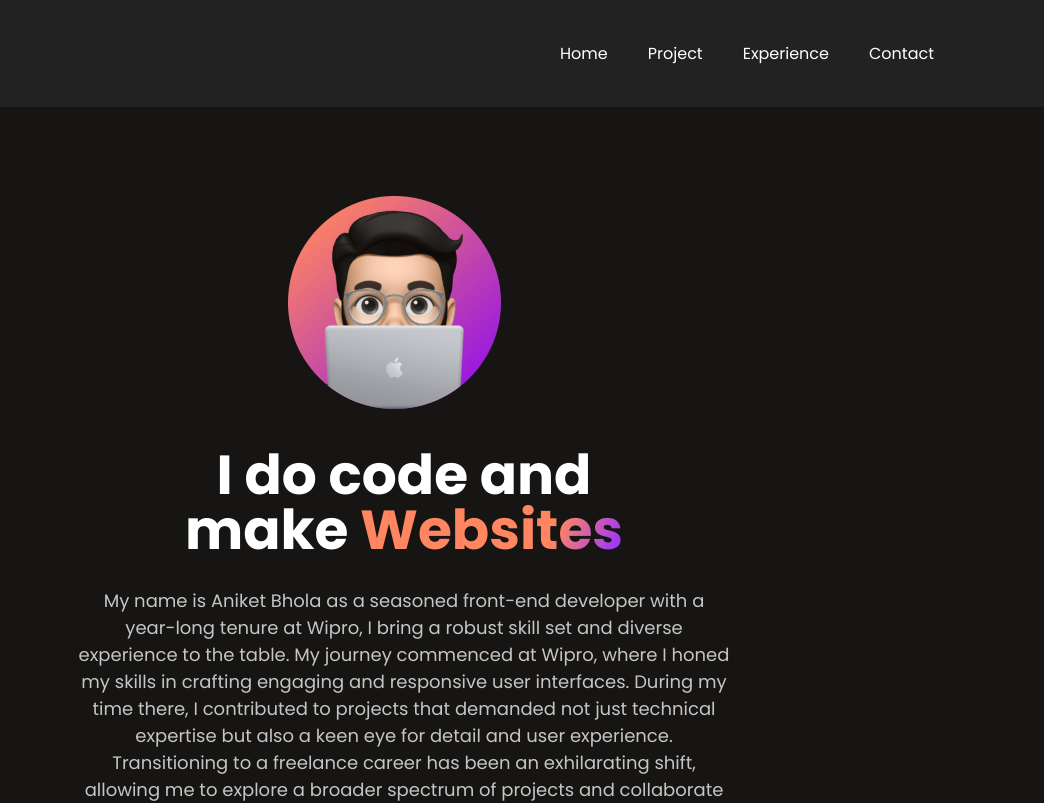
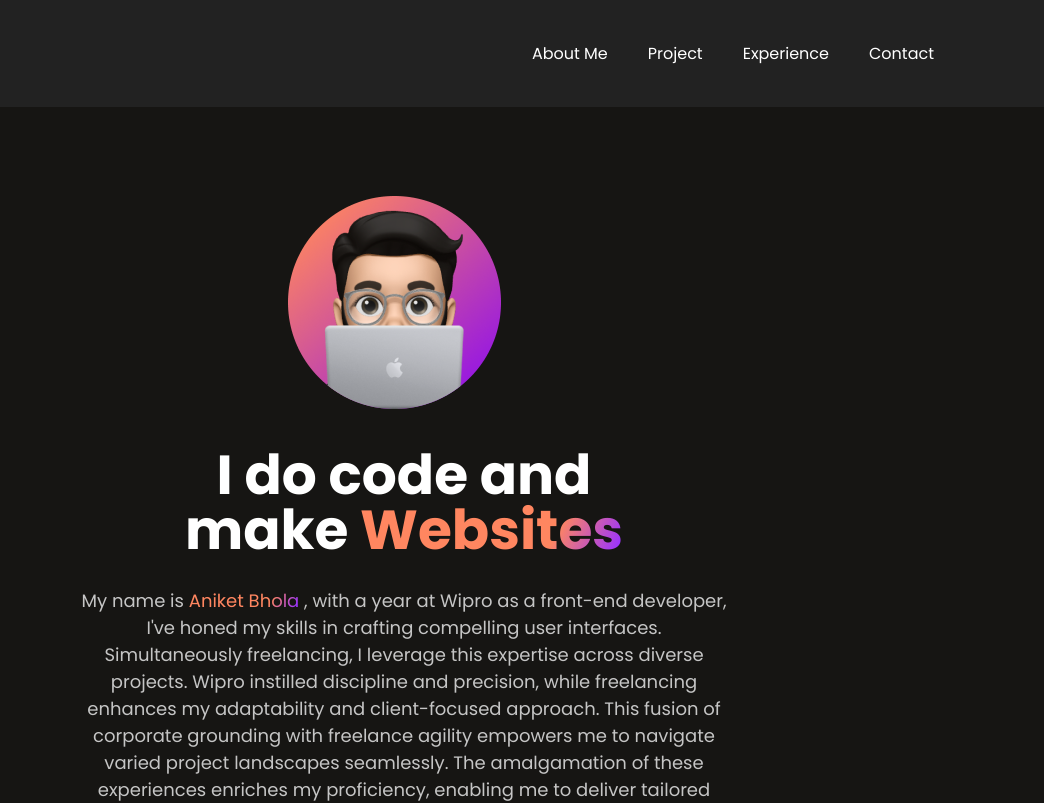
Before and after one commit to Anikxxt/Portfolio, a plain HTML site: page index.html in a window 1280 px wide. Shown: the top 803 px of the page, 236-1280 px from the left. Drawn offline with Linux system fonts and the light colour scheme.

Commit message:
Index.html update

```diff
--- a/index.html
+++ b/index.html
@@ -16,22 +16,25 @@
     <nav id="nav">
       <div class="logo"><img src="cdn/images/logo.png" alt="abm logo" /></div>
       <div class="navbar">
-        <div><a href="#">Home</a></div>
+        <div><a href="#section0">About Me</a></div>
         <div><a href="#section1">Project</a></div>
         <div><a href="#section2">Experience</a></div>
         <div><a href="#section3">Contact</a></div>
       </div>
     </nav>
   </header>
-  <section class="container about">
+  <section id="section0" class="container about">
     <div class="avatar">
       <img src="cdn/images/avatar.png" alt="abm avatar" />
     </div>
     <div class="about-text">
       <h1>I do code and <br />make <span>Websites</span></h1>
       <p>
-        My name is Aniket Bhola as a seasoned front-end developer with a year-long tenure at Wipro, I bring a robust skill set and diverse experience to the table. My journey commenced at Wipro, where I honed my skills in crafting engaging and responsive user interfaces. During my time there, I contributed to projects that demanded not just technical expertise but also a keen eye for detail and user experience.
-        Transitioning to a freelance career has been an exhilarating shift, allowing me to explore a broader spectrum of projects and collaborate with a variety of clients. In my freelance capacity, I specialize in leveraging HTML, CSS, and JavaScript to create visually appealing and highly functional websites. I've successfully delivered projects that range from portfolio sites and e-commerce platforms to interactive web applications.
+        My name is <span>Aniket Bhola</span> , with a year at Wipro as a front-end developer, I've honed my skills in crafting compelling user interfaces. Simultaneously freelancing, I leverage this expertise across diverse projects.
+
+       Wipro instilled discipline and precision, while freelancing enhances my adaptability and client-focused approach. This fusion of corporate grounding with freelance agility empowers me to navigate varied project landscapes seamlessly.
+
+       The amalgamation of these experiences enriches my proficiency, enabling me to deliver tailored solutions. Transitioning from Wipro's structured environment to the freelance realm has equipped me with a versatile skill set, ensuring a holistic approach to front-end development.
       </p>
       <div class="about-btn">
         <a href="CV.pdf" download class="btn-primary">Download CV</a>
@@ -133,7 +136,7 @@
       <div class="links">
       <div class="social-links">
         <div><a href="https://github.com/Anikxxt"><img src="cdn/images/gihub.png" alt="twitter" /></a></div>
-        <!-- <div><img src="cdn/images/instagram.svg" alt="twitter" /></div>
+        <div><a href="https://www.linkedin.com/in/aniket-bhola-9b19601ba/"><img src="cdn/images/linkedin.png" alt="twitter" /></a></div>
         <div><img src="cdn/images/youtube.png" alt="twitter" /></div> -->
        </div>
        <div class="to-the-top">
```
